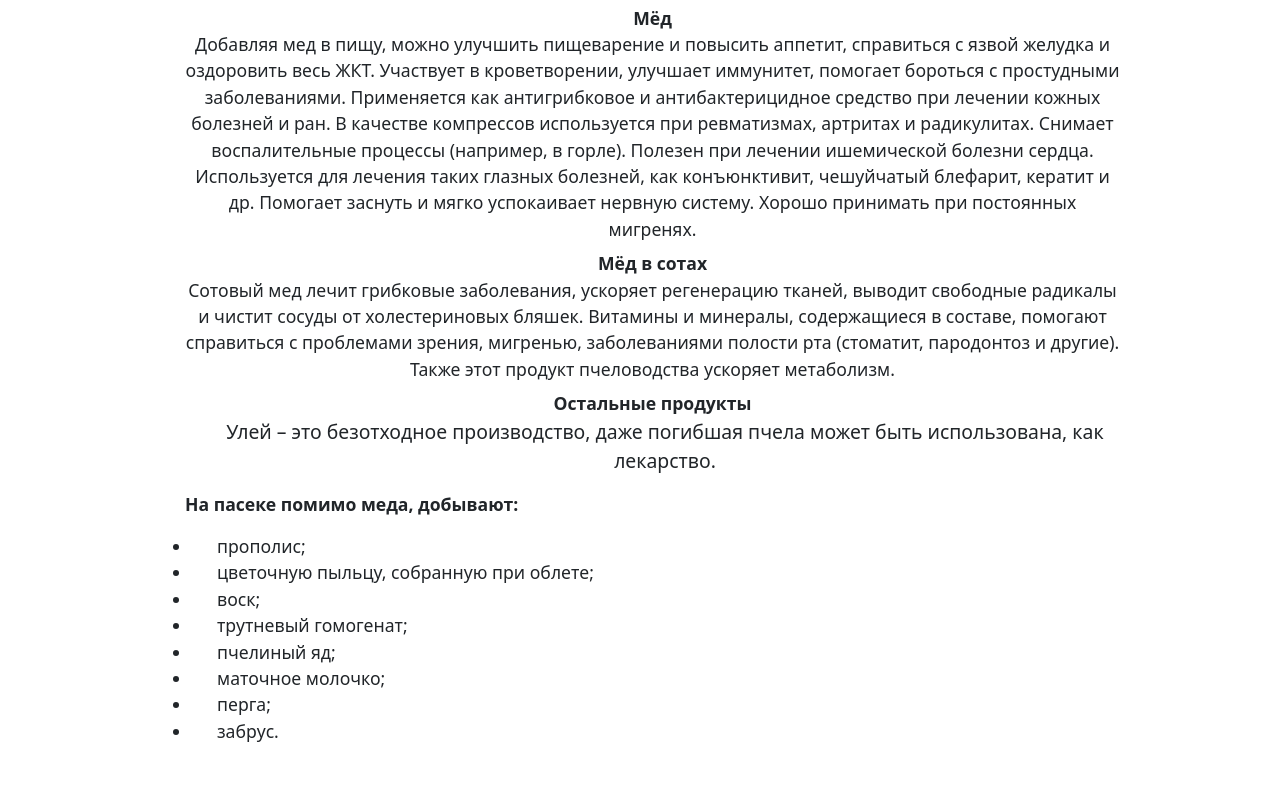
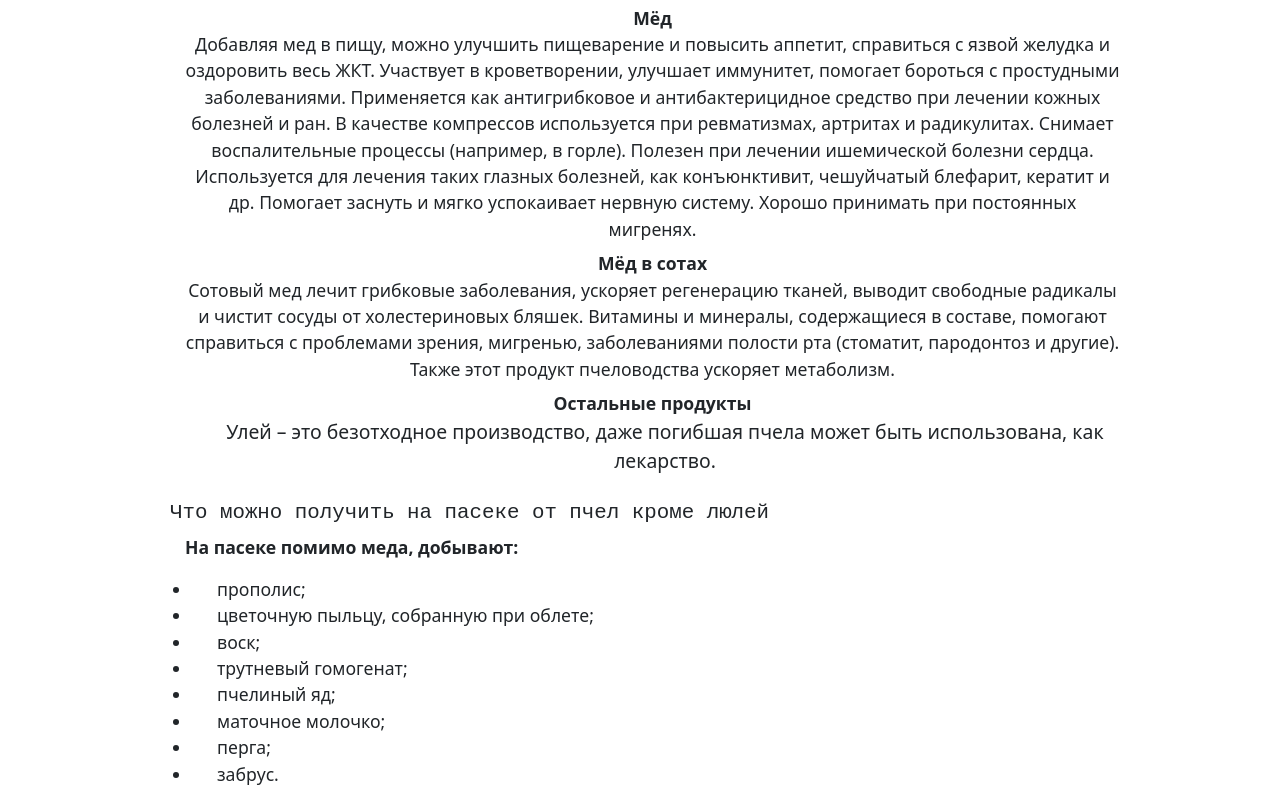
Before and after one commit to paral1ne/estate, a plain HTML site: page Honey.html in a window 1280 px wide. Shown: the part 112-902 px from the top of the page. Drawn offline with nearby package versions, Linux system fonts and the light colour scheme.

Commit message:
Add files via upload

```diff
--- a/Honey.html
+++ b/Honey.html
@@ -67,9 +67,12 @@
       <dt>Остальные продукты </dt>
       <dd>
         <p>Улей – это безотходное производство, даже погибшая пчела может быть использована, как лекарство.</p></div>
-        <p><b>На пасеке помимо меда, добывают:</b>
-        <ul><li>прополис;</li><li>цветочную пыльцу, собранную при облете;</li><li>воск;</li><li>трутневый гомогенат;</li><li>пчелиный яд;</li><li>маточное молочко;</li><li>перга;</li><li>забрус.</li></ul></p>
-      </dd>
+        <article><div><h2>Что можно получить на пасеке от пчел кроме люлей</h2></div>
+        <section><p><b>На пасеке помимо меда, добывают:</b></p>
+        <ul class="list"><li>прополис;</li><li>цветочную пыльцу, собранную при облете;</li><li>воск;</li><li>трутневый гомогенат;</li><li>пчелиный яд;</li><li>маточное молочко;</li><li>перга;</li><li>забрус.</li></ul></p>
+      </dd></section>
+      <section><p><b>Интересный факт</b></p>
+      <dd class="list">Я бы хотел разместить этот текст справа но пока не в состоянии</dd></section></article>
     </dl>
     <div class="container my-5">
       <div class="row row-cols-1 row-cols-md-2 row-cols-lg-3 g-5">
```
Also changed, not shown: index.html (+1 -1 lines), Cheese.html (line endings or trailing spaces), 1 other file.
